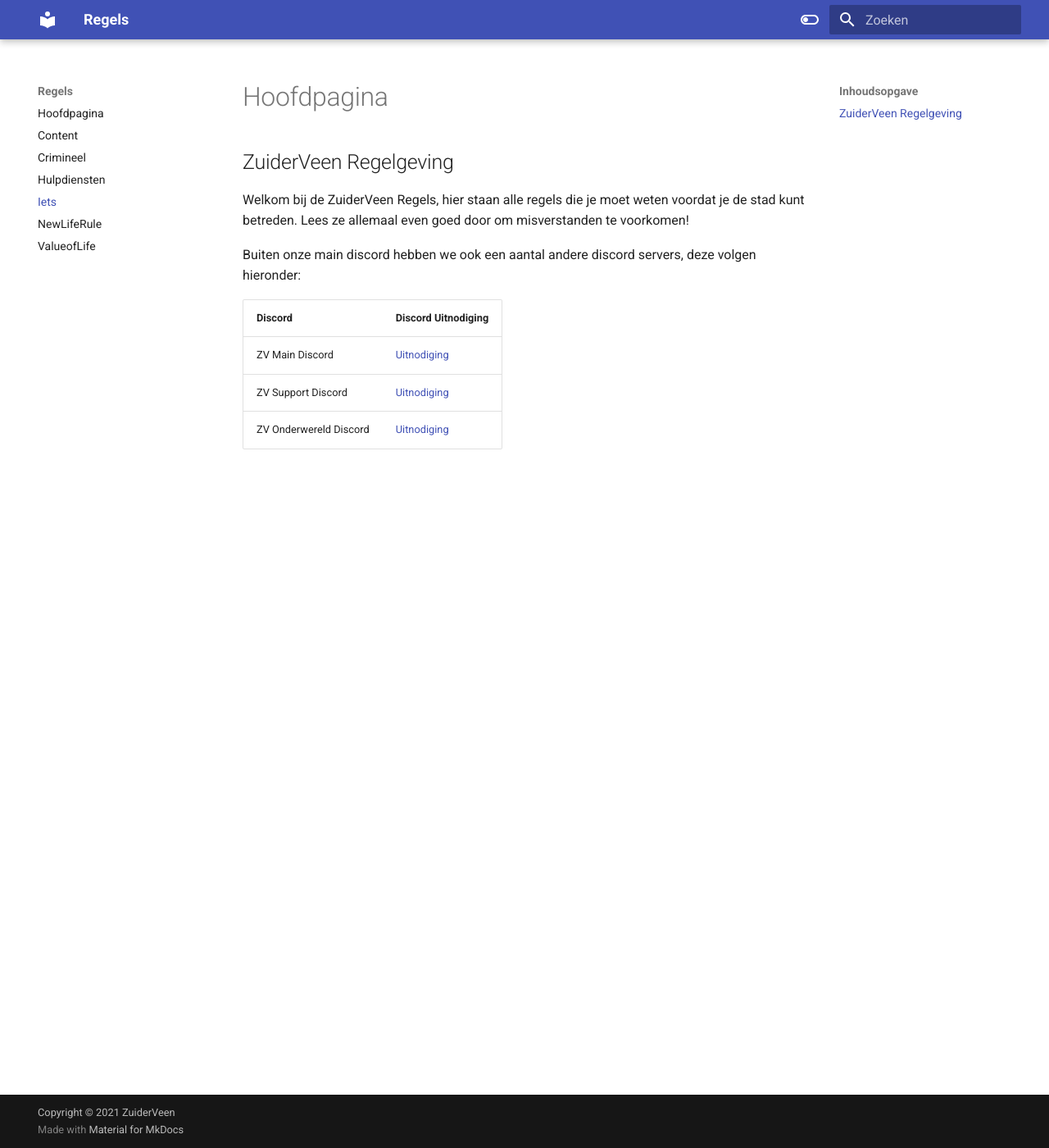
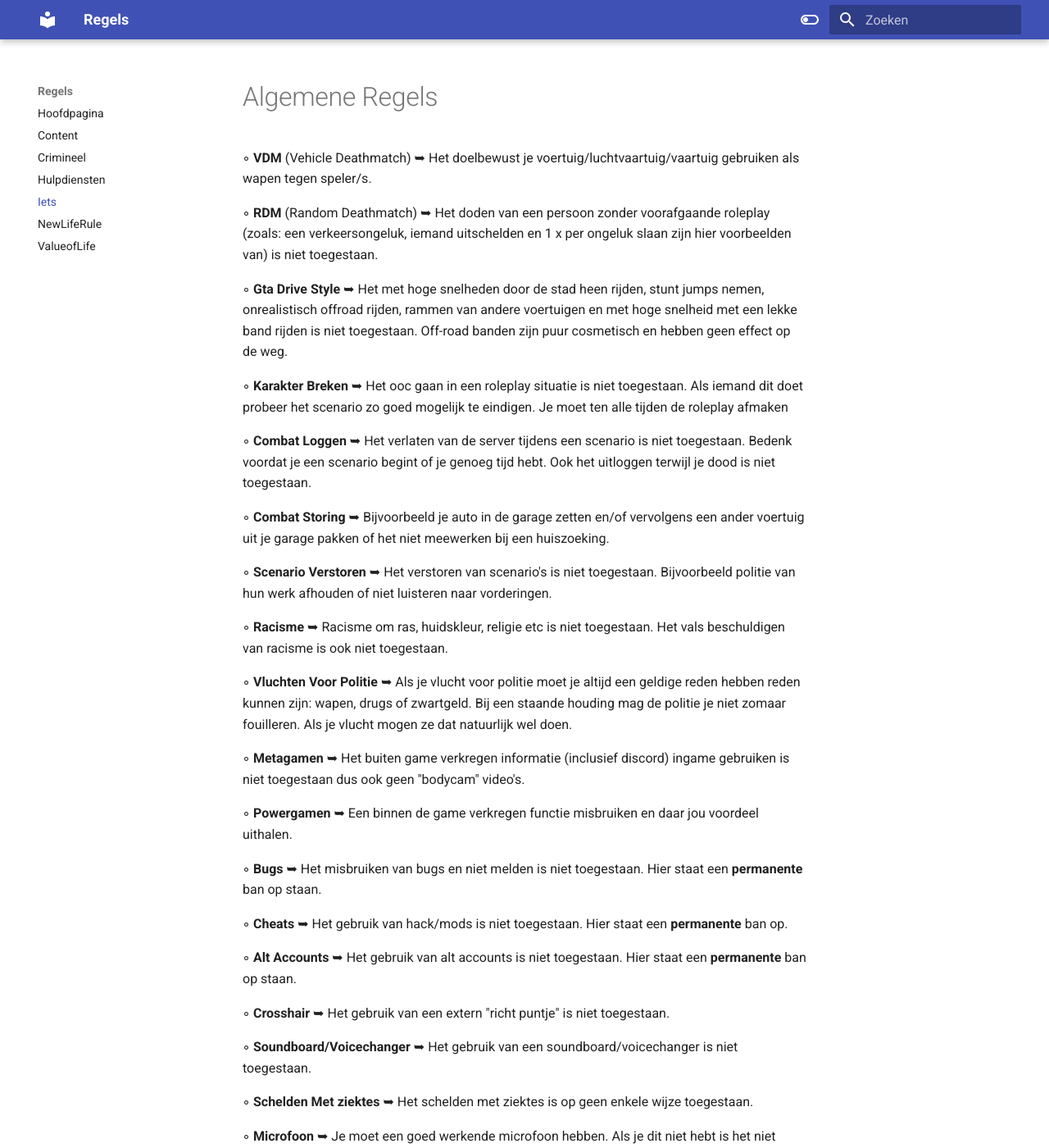
Before and after one commit to CappaWappa/Regels, an MkDocs documentation site: the page built from docs/algemeen.md, in a window 1280 px wide and 1400 px high. Shown: the whole window at 82% size. Built offline with MkDocs 1.6.1 and Material for MkDocs 9.7.7, drawn with Linux system fonts in a browser that asks for light colours; comment, search, counter and statistics services are not loaded; some of the changed text lies outside the part shown.

Commit message:
Update algemeen.md

```diff
--- a/docs/algemeen.md
+++ b/docs/algemeen.md
@@ -1,12 +1,53 @@
-# Hoofdpagina
-## ZuiderVeen Regelgeving
+# Algemene Regels
 
-Welkom bij de ZuiderVeen Regels, hier staan alle regels die je moet weten voordat je de stad kunt betreden. Lees ze allemaal even goed door om misverstanden te voorkomen!
+◦ <b>VDM</b> (Vehicle Deathmatch) ➥ Het doelbewust je voertuig/luchtvaartuig/vaartuig gebruiken als wapen tegen speler/s.
 
-Buiten onze main discord hebben we ook een aantal andere discord servers, deze volgen hieronder:
+◦ <b>RDM</b> (Random Deathmatch) ➥ Het doden van een persoon zonder voorafgaande roleplay (zoals: een verkeersongeluk, iemand uitschelden en 1 x per ongeluk slaan zijn hier voorbeelden van) is niet toegestaan.
 
-| Discord | Discord Uitnodiging |
-|---|---|
-| ZV Main Discord | [Uitnodiging](https://discord.com/invite/zuiderveen) |
-| ZV Support Discord | [Uitnodiging](https://discord.gg/vGmfZEV3Ma) |
-| ZV Onderwereld Discord | [Uitnodiging](https://discord.gg/JnVYFz9FJb) |
+◦ <b>Gta Drive Style</b> ➥ Het met hoge snelheden door de stad heen rijden, stunt jumps nemen, onrealistisch offroad rijden, rammen van andere voertuigen en met hoge snelheid met een lekke band rijden is niet toegestaan. Off-road banden zijn puur cosmetisch en hebben geen effect op de weg.
+
+◦ <b>Karakter Breken</b> ➥ Het ooc gaan in een roleplay situatie is niet toegestaan. Als iemand dit doet probeer het scenario zo goed mogelijk te eindigen. Je moet ten alle tijden de roleplay afmaken
+
+◦ <b>Combat Loggen</b> ➥ Het verlaten van de server tijdens een scenario is niet toegestaan. Bedenk voordat je een scenario begint of je genoeg tijd hebt. Ook het uitloggen terwijl je dood is niet toegestaan.
+
+◦ <b>Combat Storing</b> ➥ Bijvoorbeeld je auto in de garage zetten en/of vervolgens een ander voertuig uit je garage pakken of het niet meewerken bij een huiszoeking.
+
+◦ <b>Scenario Verstoren</b> ➥ Het verstoren van scenario's is niet toegestaan. Bijvoorbeeld politie van hun werk afhouden of niet luisteren naar vorderingen.
+
+◦ <b>Racisme</b> ➥ Racisme om ras, huidskleur, religie etc is niet toegestaan. Het vals beschuldigen van racisme is ook niet toegestaan.
+
+◦ <b>Vluchten Voor Politie</b> ➥ Als je vlucht voor politie moet je altijd een geldige reden hebben reden kunnen zijn: wapen, drugs of zwartgeld. Bij een staande houding mag de politie je niet zomaar fouilleren. Als je vlucht mogen ze dat natuurlijk wel doen.
+
+◦ <b>Metagamen</b> ➥ Het buiten game verkregen informatie (inclusief discord) ingame gebruiken is niet toegestaan dus ook geen "bodycam" video's.
+
+◦ <b>Powergamen</b> ➥ Een binnen de game verkregen functie misbruiken en daar jou voordeel uithalen.
+
+◦ <b>Bugs</b> ➥ Het misbruiken van bugs en niet melden is niet toegestaan. Hier staat een <b>permanente</b> ban op staan.
+
+◦ <b>Cheats</b> ➥ Het gebruik van hack/mods is niet toegestaan. Hier staat een <b>permanente</b> ban op.
+
+◦ <b>Alt Accounts</b> ➥ Het gebruik van alt accounts is niet toegestaan. Hier staat een <b>permanente</b> ban op staan.
+
+◦ <b>Crosshair</b> ➥ Het gebruik van een extern "richt puntje" is niet toegestaan.
+
+◦ <b>Soundboard/Voicechanger</b> ➥ Het gebruik van een soundboard/voicechanger is niet toegestaan.
+
+◦ <b>Schelden Met ziektes</b> ➥ Het schelden met ziektes is op geen enkele wijze toegestaan.
+
+◦ <b>Microfoon</b> ➥ Je moet een goed werkende microfoon hebben. Als je dit niet hebt is het niet toegestaan om in de stad te komen.
+
+◦ <b>Kleding</b> ➥ Het dragen van overheidskleding of staff kleding is niet toegestaan. Zorg er voor dat je outfit klopt en geen gaten in je kleding zit. Je mag alleen een wapenholster omdoen als je een wapen hebt. Kogelwerende vesten zijn verboden en enkel gezichtsbedekkende kleding dragen tijdens illegale dingen. Als je een van deze punten overtreed.
+
+◦ <b>Aanrijding</b> ➥ Bij een aanrijding dien je de roleplay aan te gaan en af te maken, het wegrijden bij een aanrijding zonder roleplay word gezien als fail roleplay.
+
+◦ <b>Chat</b> ➥ Het is niet toegestaan om voertuigen in Twitter en/of nieuws te adverteren. Dit mag alleen in het Autoscout-24 in discord.
+
+◦ <b>Refunds</b> ➥ Voorwerpen worden niet gerefund zonder daadwerkelijk bewijs via een clip systeem zoals medal. Maak hiervoor een ticket aan. Screenshots zijn niet toegestaan.
+
+◦ <b>Green zones</b> ➥ In een green zone mag je niemand vermoorden/overvallen / Criminele activiteiten uitvoeren. Op de volgende locaties zijn greenzone: Politiebureau, ziekenhuis, Anwb Hq, Cardealer, Blokkenpark, Gemeentehuis en Casino.
+
+◦ <b>IRL geld</b> ➥ Het is in geen enkele wijze toegestaan om diensten/spullen te verkopen voor IRL geld hier staat een permanente ban op.
+
+◦ <b>Spullen weggeven/verkopen</b> ➥ Als je gaat stoppen op de server. Is het niet toegestaan om je spullen/geld weg te geven of om spullen goedkoop te verkopen.
+
+© 2021 ZuiderveenRP
```
